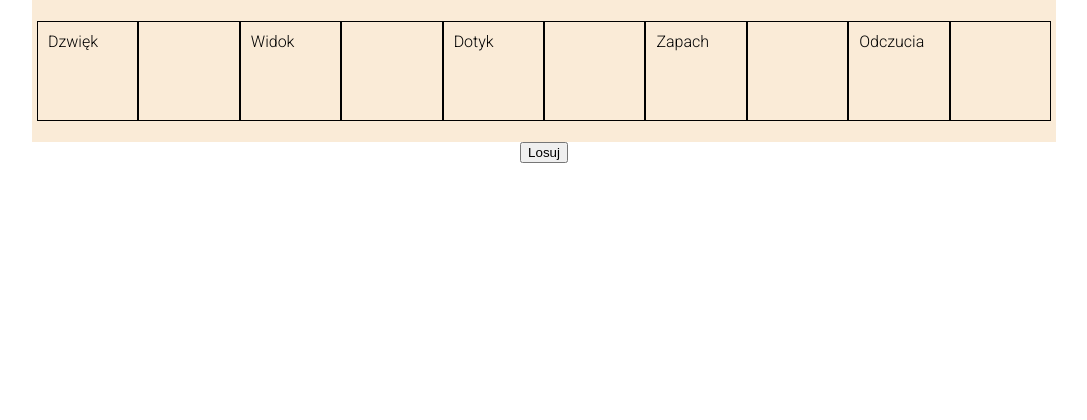
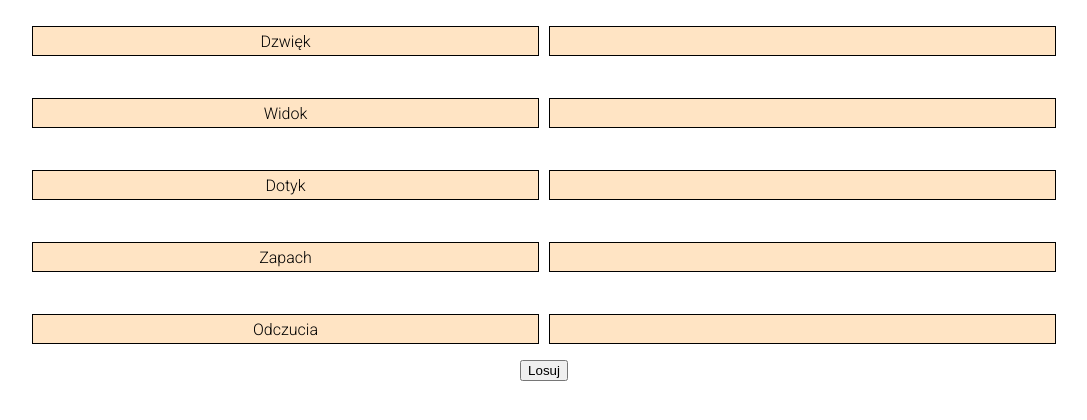
Before and after one commit to mich-grab/Opisywarka_RPG, a plain HTML site: page index.html in a window 1280 px wide. Shown: the whole page, without its empty margins (96-1183 px from the left). Drawn offline with Linux system fonts and the light colour scheme.

Commit message:
Update style.css

```diff
--- a/style.css
+++ b/style.css
@@ -2,41 +2,40 @@
 
 *{
   box-sizing: border-box;
+}
 
-}
 body {
   font-family: 'Roboto', sans-serif;
   display: flex;
   flex-direction: column;
   align-items: center;
   justify-content: center;
-
   margin:0;
-
 }
 
 .container {
   width: 80vw;
-    top: 0;
-    background-color: antiquewhite;
-
-
+  margin-top: 10px;
 }
 
 .roll{
-    display: flex;
-    justify-content: space-between;
-    word-wrap: break-word;
-    margin: 5px;
-
+  width: 80vw;
+  display: grid;
+  grid-template-columns: repeat(2, 1fr);
+  gap: 10px;
 }
 
 p{
+    background-color: #ffe4c4;
+    display: flex;
+    justify-content: center;
+    align-items: center;;
     border: 1px solid #000;
-    width: 120px;
-    height: 100px;
-    padding: 10px;
+    float: left;
+    width: 100%;
+    height: 30px;
 }
+
 button {
     justify-content: center;
     align-items: center;
@@ -47,8 +46,8 @@ button {
     height: 30vh;
     overflow: hidden;
     font-size: 11px;
+}
 
-}
 .history ul li{
     margin-bottom: 5px;
 }
```
Lines whose indentation alone changed are shown as unchanged.
